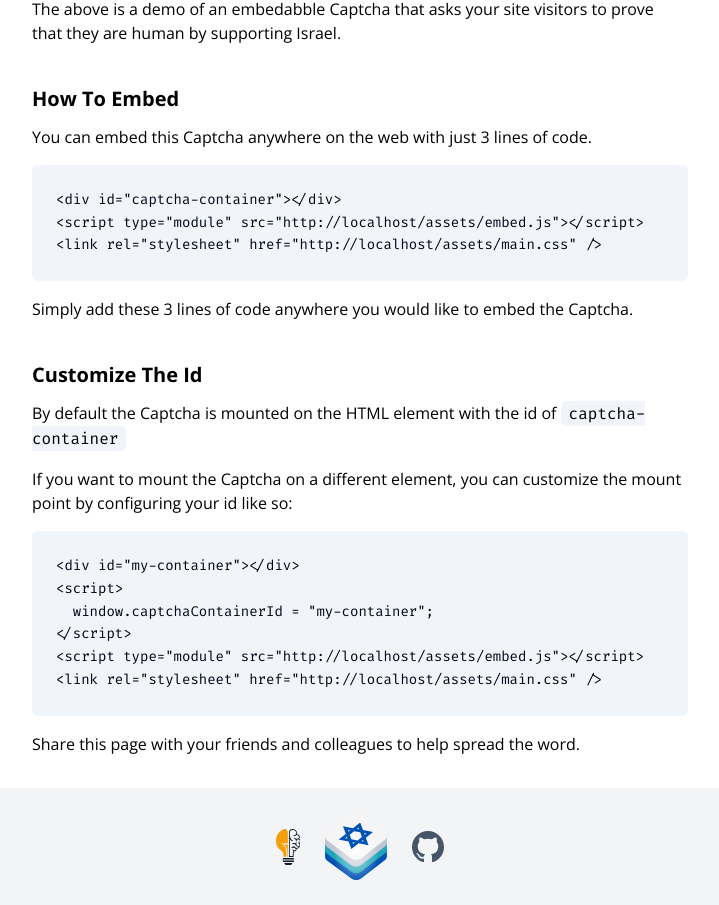
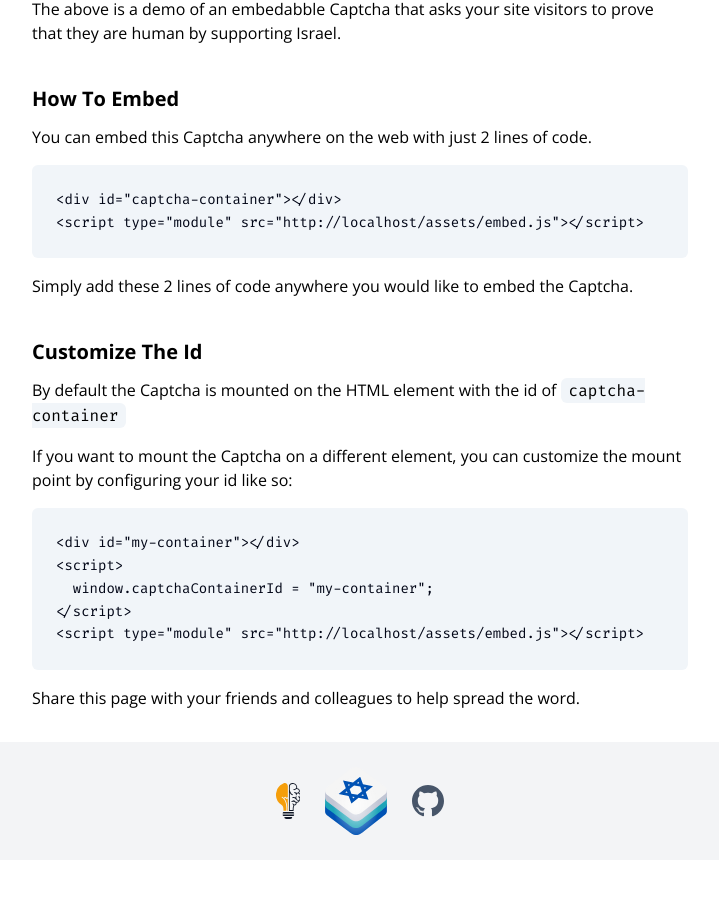
Before and after one commit to Yiddishe-Kop/support-israel-captcha, a Vue app: page / in a window 1280 px wide. Shown: the part 738-1643 px from the top of the page, without its empty margins (280-999 px from the left). After the commit the page ends 1598 px from the top, so only its background shows below. Built offline with nearby package versions, Linux system fonts and the light colour scheme.

Commit message:
auto-load styles

```diff
--- a/src/App.vue
+++ b/src/App.vue
@@ -17,7 +17,7 @@
       </p>
       <h2 id="embed">How To Embed</h2>
       <p>
-        You can embed this Captcha anywhere on the web with just 3 lines of
+        You can embed this Captcha anywhere on the web with just 2 lines of
         code.
       </p>
       <p>
@@ -26,7 +26,7 @@
         }}</pre>
       </p>
       <p>
-        Simply add these 3 lines of code anywhere you would like to embed the
+        Simply add these 2 lines of code anywhere you would like to embed the
         Captcha.
       </p>
       <h2 id="customize-id">Customize The Id</h2>
@@ -56,15 +56,13 @@ import Captcha from "./components/Captcha.vue";
 
 const domain = window.location.origin;
 const embedCode = `\<div id="captcha-container">\<\/div>
-<script type="module" src="${domain}/assets/embed.js">\<\/script>
-<link rel="stylesheet" href="${domain}/assets/main.css" \/\>`;
+<script type="module" src="${domain}/assets/embed.js">\<\/script>`;
 
 const customEmbedCode = `\<div id="my-container">\<\/div>
 <script>
   window.captchaContainerId = "my-container";
 \<\/script>
-<script type="module" src="${domain}/assets/embed.js">\<\/script>
-<link rel="stylesheet" href="${domain}/assets/main.css" \/\>`;
+<script type="module" src="${domain}/assets/embed.js">\<\/script>`;
 </script>
 
 <style lang="scss">
--- a/src/embed.js
+++ b/src/embed.js
@@ -2,8 +2,29 @@ import { createApp } from "vue";
 import Captcha from "./components/Captcha.vue";
 import "./assets/main.css";
 
-document.addEventListener("DOMContentLoaded", function () {
+function loadStyles() {
+  const domain = window.location.origin;
+  const style = document.createElement("link");
+  style.rel = "stylesheet";
+  style.href = `${domain}/assets/main.css`;
+  document.head.appendChild(style);
+}
+
+function mountCaptcha() {
+  loadStyles();
   const containerId = window.captchaContainerId || "captcha-container";
   console.log({ containerId });
   createApp(Captcha).mount(`#${containerId}`);
-});
+}
+
+// Mount the captcha manually using the global function
+window.mountIsraelCaptcha = mountIsraelCaptcha;
+
+const urlParams = new URLSearchParams(window.location.search);
+const shouldAutoMount = urlParams.get("mount");
+
+if (shouldAutoMount) {
+  document.addEventListener("DOMContentLoaded", function () {
+    mountCaptcha();
+  });
+}
```
Also changed, not shown: 1 other file (tests, documents, lock files or other folders).
